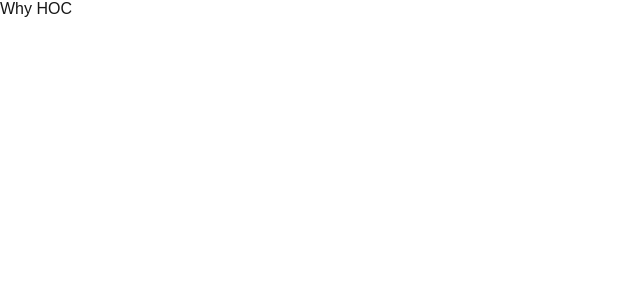
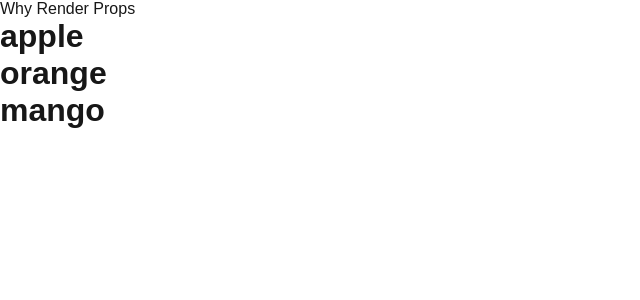
Before and after one commit to thevowels/Turing, a Next.js app in the folder frontend/: page / in a window 1280 px wide. Shown: the top 300 px of the page, without its empty margins (0-640 px from the left). Built offline with nearby package versions, Linux system fonts and the light colour scheme.

Commit message:
fix on merge

```diff
--- a/frontend/src/app/page.js
+++ b/frontend/src/app/page.js
@@ -12,6 +12,10 @@ import Stopwatch from "@/app/components/ref/Stopwatch";
 import FocusInput from "@/app/components/ref/FocusInput";
 import WhyEffect from "@/app/components/effect/WhyEffect";
 import WhyHOC from "@/app/components/design-patterns/hoc/WhyHOC";
+import WithAuth from "@/app/components/design-patterns/hoc/WithAuth";
+import AuthHOCDemo from "@/app/components/design-patterns/hoc/AuthHOCDemo";
+import WhyRenderProps from "@/app/components/design-patterns/render-props/WhyRenderProps";
+import RenderPropsDemo from "@/app/components/design-patterns/render-props/RenderPropsDemo";
 
 export default function Home() {
   return (
@@ -27,8 +31,10 @@ export default function Home() {
         {/*  <Stopwatch/>*/}
         {/*  <FocusInput/>*/}
         {/*  <WhyEffect/>*/}
-        <WhyHOC/>
-
+        {/*<WhyHOC/>*/}
+        {/*<AuthHOCDemo/>*/}
+        {/*  <WhyRenderProps/>*/}
+          <RenderPropsDemo/>
       </main>
     </div>
   );
```
